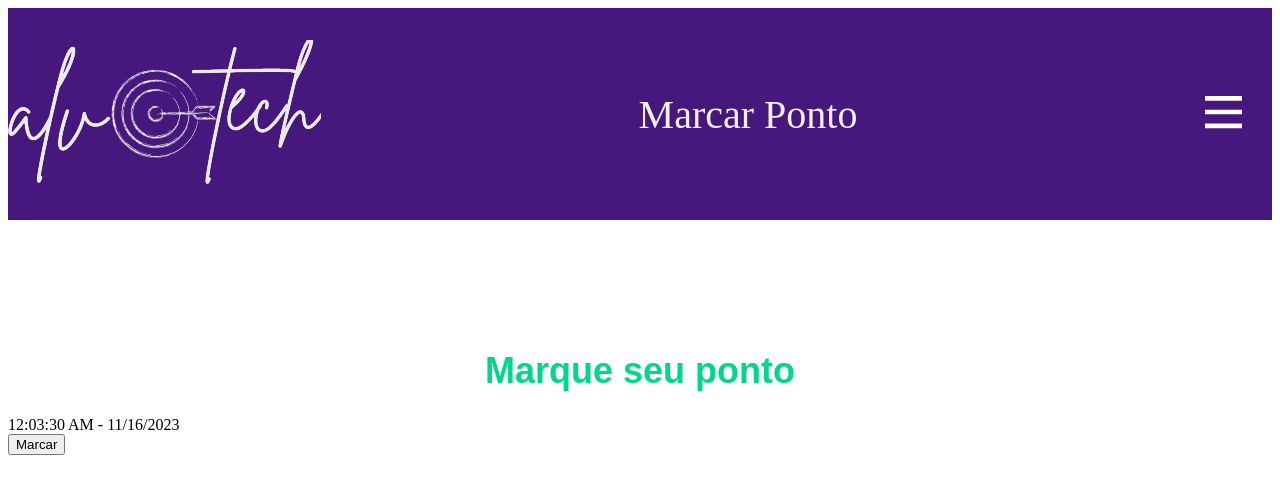
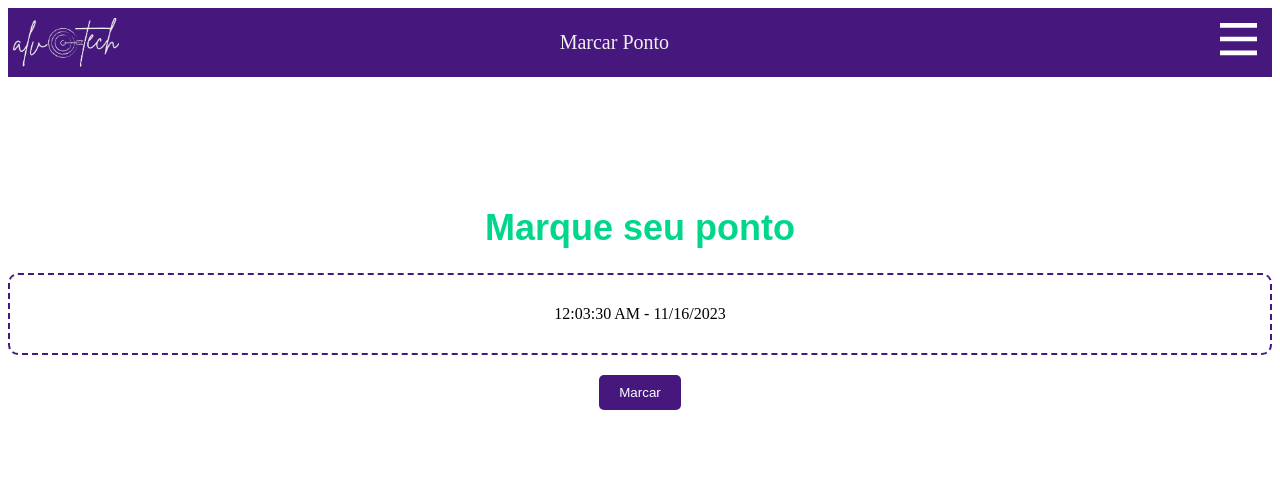
Before and after one commit to Rebeca-Alves/Alvotech, a React (Vite) app: page /marcacao in a window 1280 px wide. Shown: the top 494 px of the page. Built offline with nearby package versions, Linux system fonts and the light colour scheme; no server answers.

Commit message:
update css

```diff
--- a/src/components/FormLogin/index.tsx
+++ b/src/components/FormLogin/index.tsx
@@ -27,7 +27,7 @@ function FormLogin() {
       const navigate = useNavigate();
 
       const handleEntrarClick = () => {
-        navigate('/marcacao');
+        navigate('/homeoficial');
       };
 
     return(
--- a/src/components/Header/styles.tsx
+++ b/src/components/Header/styles.tsx
@@ -1,29 +1,43 @@
 import styled from "styled-components";
 
 export const HeaderBox = styled.div`
-  height: 212px;
 width: 100%;
-  background-color: #46177d;
-  z-index: 1001;
-  text-align: left;
+margin: 0;
+padding: 0;
+display: flex;
+justify-content: space-between;
+align-items: center;
+background-color: #46177D;
+color: #fff;
+`;
+
+export const MenuBoxLogo = styled.img`
+margin: 0;
+background-color: #46177D;
+height: 50px;
 display: flex;
 align-items: center;
-  justify-content: space-between;
+padding: 5px;
+max-height: 80px;
+margin-left: 0px;
+
 `;
 
-export const MenuBoxLogo = styled.img``;
-
 export const BoxOpenClose = styled.div`
+margin: 0;
+padding: 0;
 text-align: left;
-  margin: 30px;
+margin: 15px;
+font-size: 24px;
 `;
 
 export const Title = styled.h1`
 color: #f0efec;
 text-align: center;
 font-family: Concert One;
-  font-size: 40px;
+font-size: 20px;
 font-style: normal;
-  font-weight: 400;
+font-weight: 200;
 line-height: normal;
+margin-right: 100px;
 `;
--- a/src/components/Menu/styles.tsx
+++ b/src/components/Menu/styles.tsx
@@ -22,6 +22,7 @@ export const ListItem = styled.li`
   display: flex;
   align-items: center;
   color: white;
+  margin: 10 px 0;
 `;
 
 export const ItemIcon = styled.img`
--- a/src/components/Relogio/relogio.css
+++ b/src/components/Relogio/relogio.css
@@ -0,0 +1,8 @@
+.relogioBox {
+    margin: 20px auto;
+    padding: 30px;
+    border: 2px dashed #46177D;
+    border-radius: 10px;
+    display: flex;
+    flex-direction: column;
+}
--- a/src/pages/AdjustPoint/styles.tsx
+++ b/src/pages/AdjustPoint/styles.tsx
@@ -95,8 +95,8 @@ export const Title = styled.h1`
 export const ButtonChangePage = styled.button`
   border-radius: 16px;
   background: rgba(206, 200, 200, 0.87);
-  width: 827px;
-  height: 117px;
+  width: 600px;
+  height: 80px;
   color: #00d78b;
   text-align: center;
   font-family: Arial, Helvetica, sans-serif;
@@ -114,4 +114,6 @@ export const ButtonChangePage = styled.button`
   text-decoration: none;
 `;
 
-export const ButtonIcon = styled.div``;
+export const ButtonIcon = styled.div`
+
+`;
--- a/src/pages/App.tsx
+++ b/src/pages/App.tsx
@@ -7,6 +7,7 @@ import EditPoint from "./EditPoint";
 import PointConfirmation from "./PointConfirmation";
 import AdjustPoint from "./AdjustPoint";
 import Home from './Home';
+import HomeOficial from './HomeOficial'
 
 
 function App() {
@@ -15,6 +16,7 @@ function App() {
       <Routes>
         <Route path = '/'element={<CadastroPage/>} />
         <Route path = '/login'element={<LoginPage/>} />
+        <Route path = '/homeoficial'element={<HomeOficial/>} />
         <Route path="/marcacao" element={<MarcacaoPonto />} />
         <Route path="/confirmacao" element={<ConfirmacaoPonto />} />
         <Route path="/ajusteponto" element={<AdjustPoint />} />
--- a/src/pages/ConfirmacaoPonto/confirmacao.css
+++ b/src/pages/ConfirmacaoPonto/confirmacao.css
@@ -0,0 +1,38 @@
+.containerConfirmacao {
+    text-align: center;
+    background-color: #fff;
+}
+
+.title {
+    color: #01d48e;
+    margin-bottom: 20px;
+    margin-right: 20px;
+}
+
+.confirmationBox {
+    margin: 20px auto;
+    padding: 5px;
+    border: 2px dashed #46177D;
+    border-radius: 10px;
+    display: flex;
+    flex-direction: column;
+}
+
+.confirmationMessage {
+    color: #01d48e;
+    margin-bottom: 20px;
+}
+
+.backButton {
+    background-color: #46177D;
+    color: white;
+    padding: 10px 20px;
+    border: none;
+    border-radius: 5px;
+    cursor: pointer;
+    align-self: center;
+}
+
+.backButton:hover {
+    background-color: #46177D;
+}
--- a/src/pages/ConfirmacaoPonto/index.tsx
+++ b/src/pages/ConfirmacaoPonto/index.tsx
@@ -1,6 +1,10 @@
 import './confirmacao.css';
+import {useState} from 'react';
 import { useNavigate, useLocation } from 'react-router-dom';
 import Botao from '../../components/RedondoBotao';
+import Header from "../../components/Header";
+import Menu from "../../components/Menu";
+import {Title} from "../AdjustPoint/styles";
 
 
 interface PontoMarcadoState {
@@ -10,6 +14,7 @@ interface PontoMarcadoState {
 function ConfirmacaoMarcacao() {
   let navigate = useNavigate();
   let location = useLocation();
+  const [menuActive, setMenuActive] = useState(false);
 
   const { pontoMarcado } = location.state as PontoMarcadoState || {};
 
@@ -22,10 +27,16 @@ function ConfirmacaoMarcacao() {
   };
 
   return (
-    <div className="container">
-      <h1 className="title"></h1>
+    <div className="containerConfirmacao">
+      <div className="titulo">
+                <Menu handleMenu={setMenuActive} visible={menuActive} />
+                <Header
+                handleMenu={setMenuActive}
+                visible={menuActive}
+                title="Marcar Ponto" menuActive={false}/>
+
+                 <Title>Marcação Realizada!</Title>
       <div className="confirmationBox">
-        <div className="confirmationMessage">Marcação Realizada!</div>
         <Botao
           onClick={handleVoltarClick}
           label={'<'}/>
@@ -42,6 +53,7 @@ function ConfirmacaoMarcacao() {
         Voltar para tela de marcação
       </button>
     </div>
+    </div>
   );
 }
 
--- /dev/null
+++ b/src/pages/HomeOficial/index.tsx
@@ -0,0 +1,27 @@
+import React, { useState, useEffect } from "react";
+import Header from "../../components/Header";
+import Menu from "../../components/Menu";
+
+const MapComponent: React.FC = () => {
+  const [, setPosition] = useState([-8.047562, -34.877523]);
+  const [menuActive, setMenuActive] = useState(false);
+
+  useEffect(() => {
+    setPosition([-8.047562, -34.877523]);
+  }, []);
+
+  return (
+    <div
+      id="map-container"
+      style={{ height: "100vh", width: "100%", background: "#FFFFFF", textAlign: 'center' }}
+    >
+      <Menu handleMenu={setMenuActive} visible={menuActive} />
+      <Header
+              handleMenu={setMenuActive}
+              visible={menuActive}
+              title="SEJA BEM VINDO!" menuActive={false}/>
+    </div>
+ );
+};
+
+export default MapComponent;
--- a/src/pages/MarcacaoPonto/index.tsx
+++ b/src/pages/MarcacaoPonto/index.tsx
@@ -17,14 +17,13 @@ function MarcarPonto() {
     };
 
     return (
-        <div className='container'>
+        <div className='containerMarcacao'>
             <div className="titulo">
                 <Menu handleMenu={setMenuActive} visible={menuActive} />
                 <Header
                 handleMenu={setMenuActive}
                 visible={menuActive}
                 title="Marcar Ponto" menuActive={false}/>
-
                  <Title>Marque seu ponto</Title>
             <div className='outros'>
                 <Relogio />
--- a/src/pages/MarcacaoPonto/marcacao.css
+++ b/src/pages/MarcacaoPonto/marcacao.css
@@ -0,0 +1,18 @@
+.containerMarcacao {
+    margin: 0 auto;
+    text-align: center;
+    background-color: #fff;
+}
+
+.markButton {
+    background-color: #46177D;
+    color: white;
+    padding: 10px 20px;
+    border: none;
+    border-radius: 5px;
+    cursor: pointer;
+}
+
+.markButton:hover {
+    background-color: #46177D;
+}
```
Also changed, not shown: src/components/Img/banner.png (added). Lines whose indentation alone changed are shown as unchanged.
